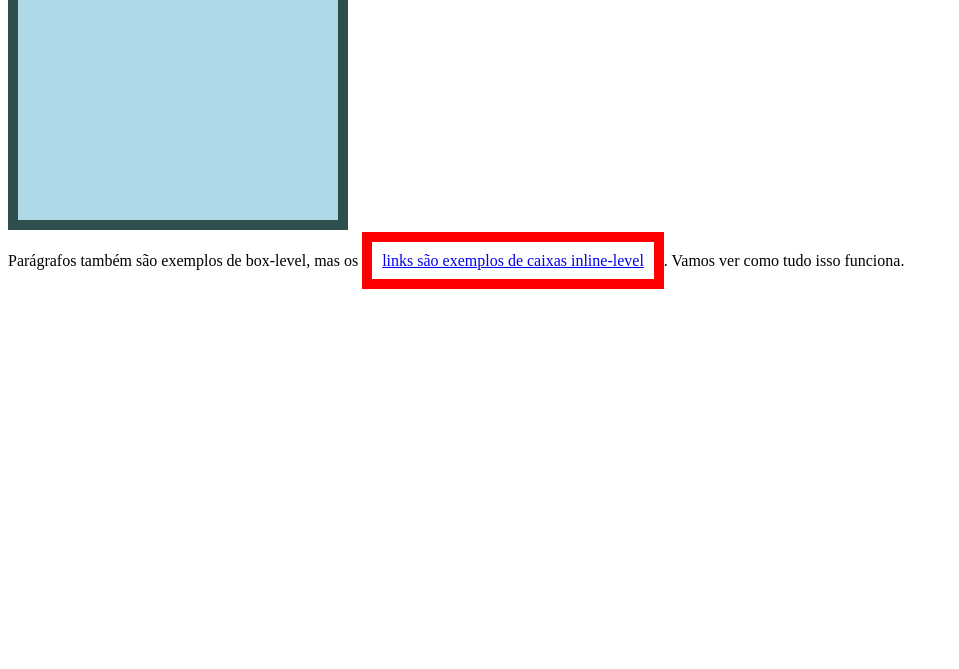
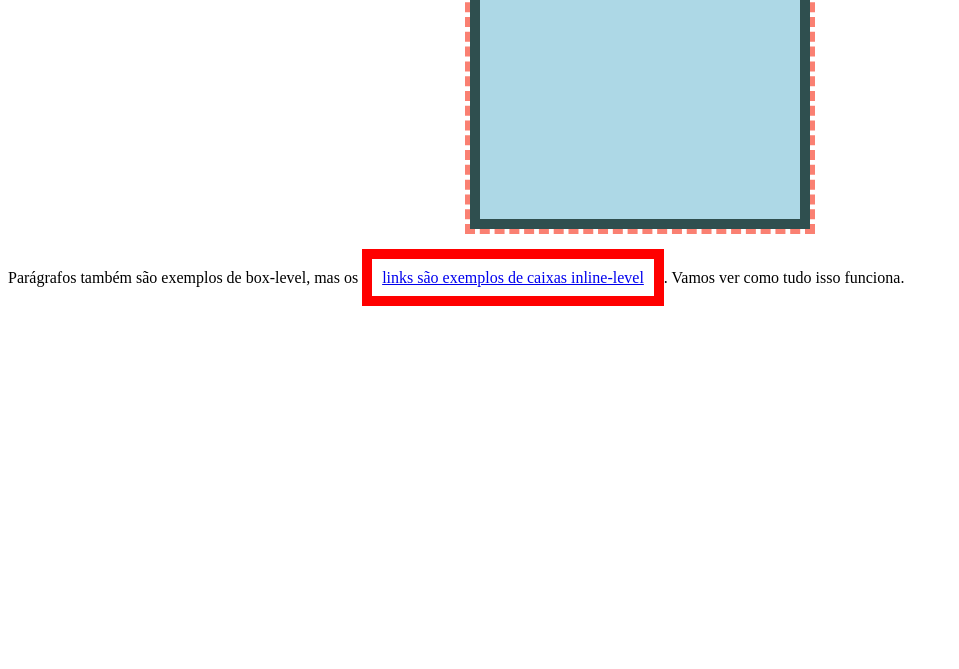
Before and after one commit to imatheeeeus/html-css, a plain HTML site: page exercicios/modulo-02/ex021/caixa01.html in a window 1280 px wide. Shown: the part 131-800 px from the top of the page, without its empty margins (0-959 px from the left). Drawn offline with Linux system fonts and the light colour scheme.

Commit message:
Atualizei o ex021 modelo de caixas.

```diff
--- a/exercicios/modulo-02/ex021/caixa01.html
+++ b/exercicios/modulo-02/ex021/caixa01.html
@@ -6,29 +6,59 @@
     <meta name="viewport" content="width=device-width, initial-scale=1.0">
     <title>Modelo de Caixas</title>
     <style>
-        h1 {
+        h1 { /* BOX-LEVEL */
+
             background-color: lightblue;
+
             height: 300px;
             width: 300px;
+
+            /*
             border-width: 10px;
             border-style: solid;
             border-color: darkslategray;
+            */
+            border: 10px solid darkslategray;
 
+            /*
             padding-top: 10px;
             padding-right: 10px;
             padding-bottom: 10px;
             padding-left: 10px;
+            */
+            padding: 10px;
+
+            /*
+            margin-top: 20px;
+            margin-right: 20px;
+            margin-bottom: 40px;
+            margin-left: 20px;
+            */
+            margin: 20px auto 40px auto;
+
+            /*
+            outline-width: 5px;
+            outline-style: dashed;
+            outline-color: salmon;
+            */
+            outline: 5px dashed salmon;
         }
 
-        a {
+        a { /* INLINE-LEVEL */
+            /*
             border-width: 10px;
             border-style: solid;
             border-color: red;
+            */
+            border: 10px solid red;
 
+            /*
             padding-top: 10px;
             padding-right: 10px;
             padding-bottom: 10px;
             padding-left: 10px;
+            */
+            padding: 10px;
         }
     </style>
 </head>
```
